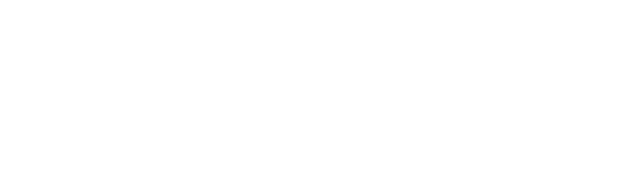
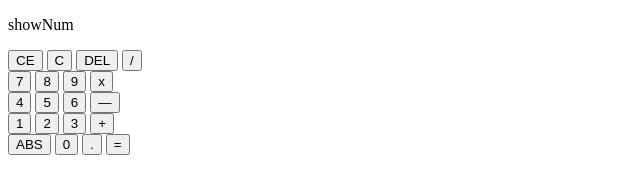
Before and after one commit to donnovanwint/jsCalculator, a plain HTML site: page index.html in a window 1280 px wide. Shown: the whole page, without its empty margins (0-640 px from the left). Drawn offline with Linux system fonts and the light colour scheme.

Commit message:
added html

```diff
--- a/index.html
+++ b/index.html
@@ -1,12 +1,49 @@
 <!DOCTYPE html>
 <html lang="en">
+
 <head>
     <meta charset="UTF-8">
     <meta name="viewport" content="width=device-width, initial-scale=1.0">
     <meta http-equiv="X-UA-Compatible" content="ie=edge">
     <title>Don's Javascript Calculator</title>
 </head>
+
 <body>
+    <div class="container">
+        <div id="numDisplay">
+            <p>showNum</p>
+        </div>
+        <div id="row5">
+            <button id="seven">CE</button>
+            <button id="eight">C</button>
+            <button id="nine">DEL</button>
+            <button id="multiply">/</button>
+        </div>
+        <div id="row4">
+            <button id="seven">7</button>
+            <button id="eight"> 8</button>
+            <button id="nine">9</button>
+            <button id="multiply">x</button>
+        </div>
+        <div id="row3">
+            <button id="four">4</button>
+            <button id="five">5</button>
+            <button id="six">6</button>
+            <button id="subtract">—</button>
+        </div>
+        <div id="row2">
+            <button id="one">1</button>
+            <button id="two">2</button>
+            <button id="three">3</button>
+            <button id="add">+</button>
+        </div>
+        <div id="row1">
+            <button id="one">ABS</button>
+            <button id="two">0</button>
+            <button id="three">.</button>
+            <button id="add">=</button>
+        </div>
+    </div>
+</body>
 
-</body>
 </html>
```
